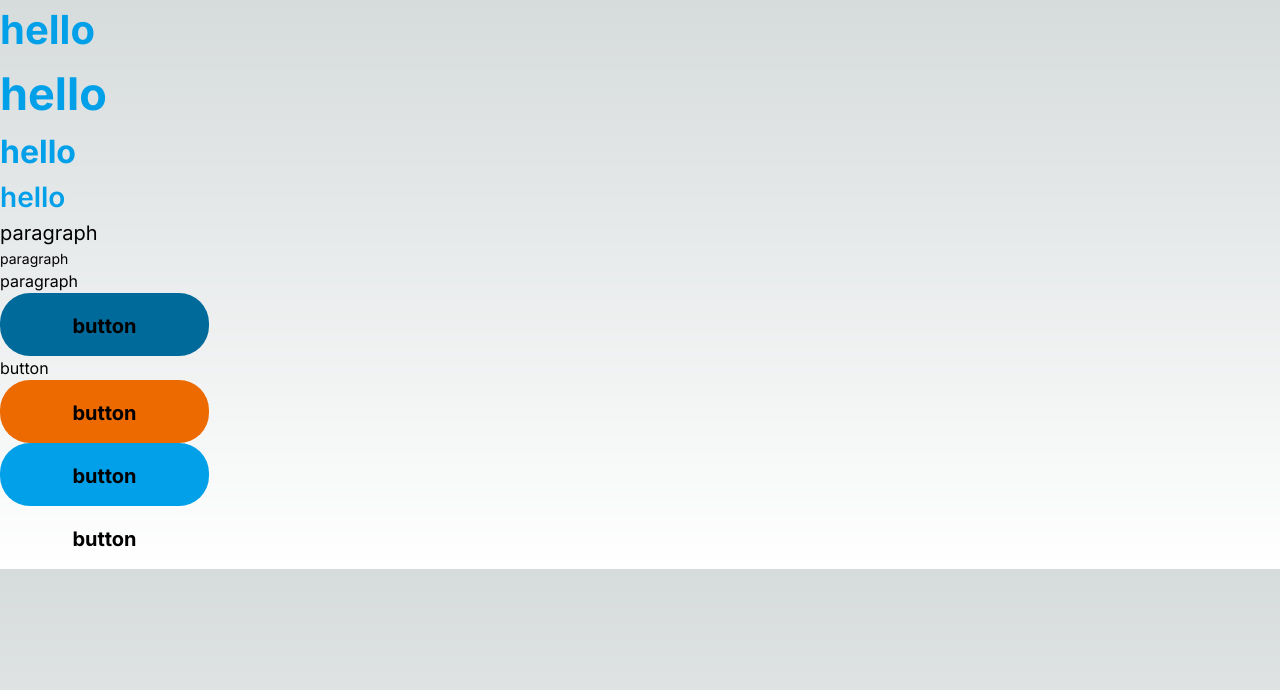
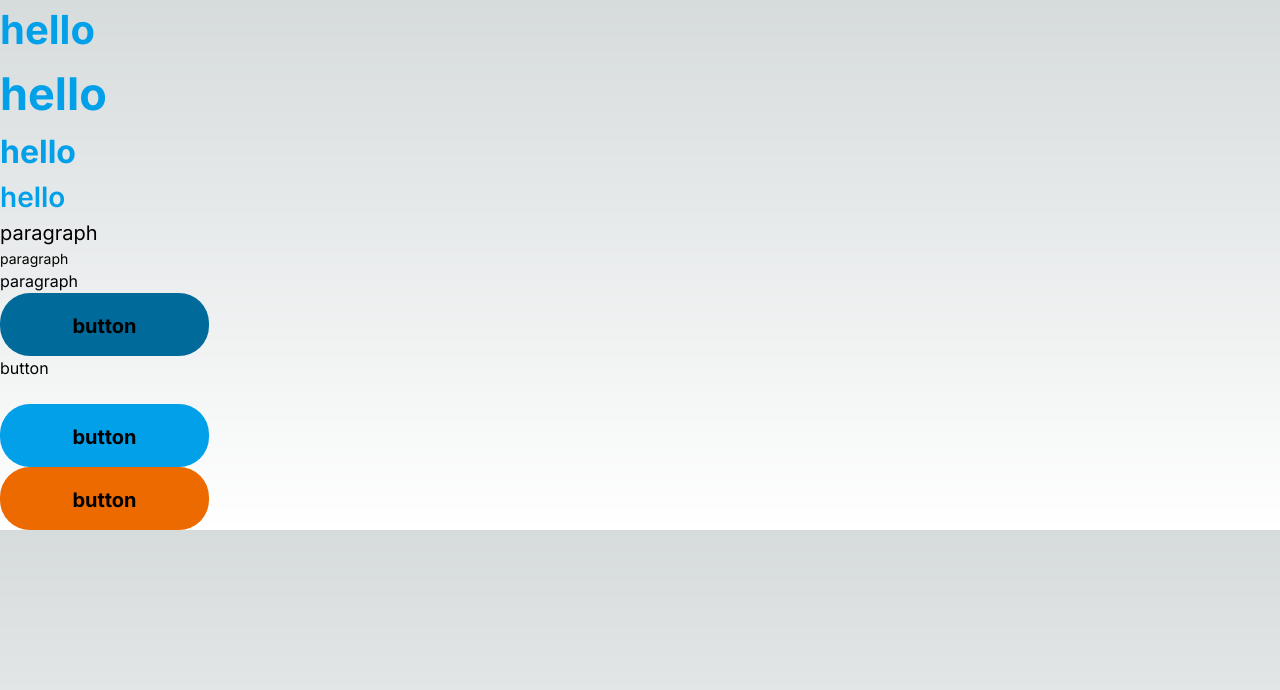
Before and after one commit to eodeoddl/JYRental, a Next.js app: page / in a window 1280 px wide. Shown: the top 690 px of the page. Built offline with nearby package versions, Linux system fonts and the light colour scheme.

Commit message:
button plugin for animate

```diff
--- a/app/page.tsx
+++ b/app/page.tsx
@@ -10,16 +10,19 @@ export default function Home() {
       <p className='paragraph-md'>paragraph</p>
       <button className='btn bg-btn-dark-blue '>button</button> <br />
       <button>button</button> <br />
-      <button className='group z-0 btn bg-btn-light-orange hover:text-default-black hover:bg-default-gray '>
+      {/* <button className='group z-0 btn bg-btn-light-orange hover:text-default-black hover:bg-default-gray '>
         button
         <div className='w-[inherit] h-full -z-10 bg-btn-gray absolute top-0 left-0 -translate-x-full group-hover:transition group-hover:translate-x-0 rounded-[inherit] ' />
-      </button>
+      </button> */}
       <br />
       <button className='btn bg-btn-light-blue hover:bg-btn-gray hover:text-default-black'>
         button
       </button>
       <br />
-      <button className='btn-animate'>button</button> <br />
+      <button className='btn-animate bg-btn-light-orange before:btn-before hover:before:btn-before-animate '>
+        button
+      </button>
+      <br />
     </main>
   );
 }
--- a/tailwind_plugins/button.ts
+++ b/tailwind_plugins/button.ts
@@ -12,13 +12,8 @@ module.exports = buttonPlugin.withOptions(
           padding: '18px 60px',
           'border-radius': '30px',
           'font-size': '20px',
-          // overflow: 'hidden',
           position: 'relative',
-          // transition: '1s transform ease-in-out',
         },
-        // hover: {
-        //   animate: {},
-        // },
       }
     ) =>
     ({ theme, addComponents }) => {
@@ -36,7 +31,12 @@ module.exports = buttonPlugin.withOptions(
           zIndex: theme('zIndex.0'),
           overflow: 'hidden',
 
-          '&::before': {
+          '&:hover': {
+            color: theme('colors.default.black'),
+            'background-color': theme('colors.default.gray'),
+          },
+        },
+        [`.${defaultClass}-before`]: {
           display: 'block',
           position: 'absolute',
           top: 0,
@@ -48,16 +48,9 @@ module.exports = buttonPlugin.withOptions(
           'border-radius': 'inherit',
           'background-color': theme('colors.btn.gray'),
         },
-
-          '&:hover': {
-            color: theme('colors.default.black'),
-            'background-color': theme('colors.default.gray'),
-
-            '&::before': {
+        [`.${defaultClass}-before-animate`]: {
           transition: 'transform 1s',
-              transform: 'translateX(0)',
-            },
-          },
+          transform: 'translate(0)',
         },
       });
     }
```
Also changed, not shown: tailwind_plugins/headings.ts (+1 -6 lines). Lines whose indentation alone changed are shown as unchanged.
